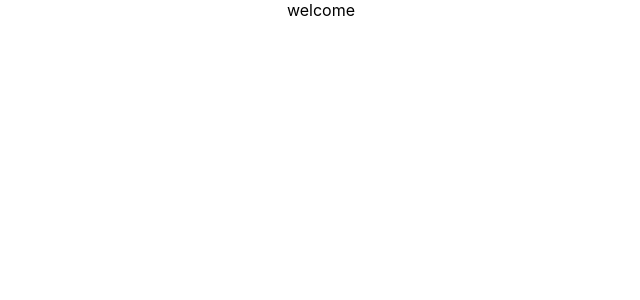
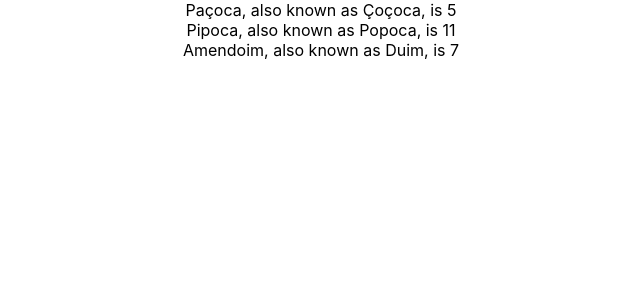
Before and after one commit to eduardoadf21/react-tutorial, a React (Create React App) app in the folder hello-world/: page / in a window 1280 px wide. Shown: the top 300 px of the page, without its empty margins (319-959 px from the left). Built offline with nearby package versions, Linux system fonts and the light colour scheme.

Commit message:
list rendering and code refactoring

```diff
--- a/hello-world/src/App.js
+++ b/hello-world/src/App.js
@@ -1,11 +1,12 @@
 import React from 'react'
 import './App.css'
-import UserGreeting from './components/UserGreeting';
+import NameList from './components/NameList';
 
 function App() {
+
   return (
     <div className="App">
-      <UserGreeting></UserGreeting>
+      <NameList></NameList>
     </div>
   );
 }
--- /dev/null
+++ b/hello-world/src/components/NameList.js
@@ -0,0 +1,22 @@
+import React from "react"
+import Person from "./Person"
+
+function NameList (props) {
+
+    const persons = [
+        { name: 'Paçoca', age: 5, nickname: 'Çoçoca'},
+        { name: 'Pipoca', age: 11, nickname: 'Popoca'},
+        { name: 'Amendoim', age: 7, nickname: 'Duim'}
+    ]
+
+    const personList = persons.map(person => <Person person={person}/>)
+
+    return(
+        <div>
+            { personList }
+        </div>
+    )
+
+}
+
+export default NameList
--- /dev/null
+++ b/hello-world/src/components/Person.js
@@ -0,0 +1,13 @@
+import React from "react"
+
+function Person ({person}) {
+
+    return(
+        <div>
+            {person.name}, also known as {person.nickname}, is {person.age}
+        </div>
+    )
+
+}
+
+export default Person
```
